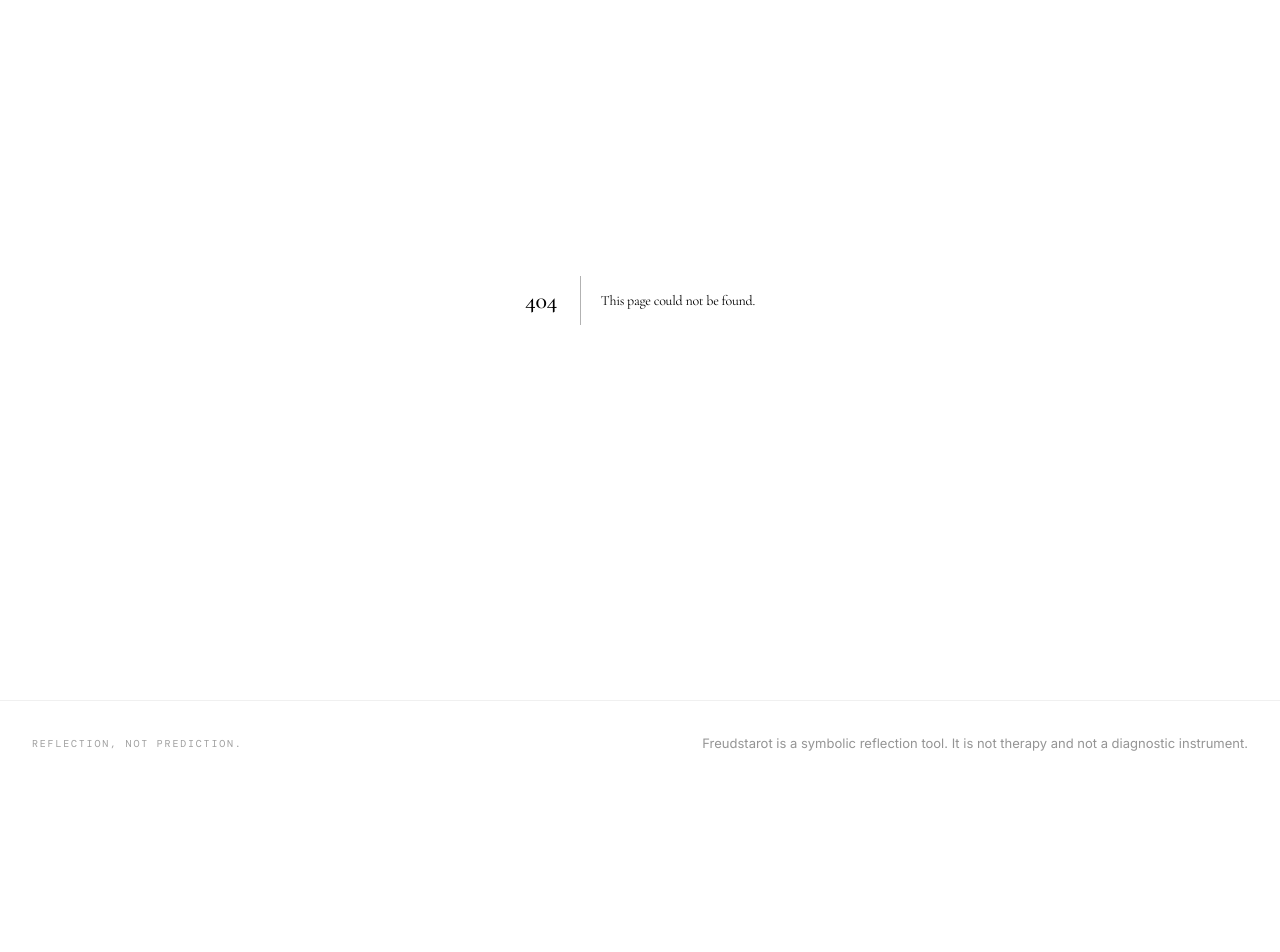
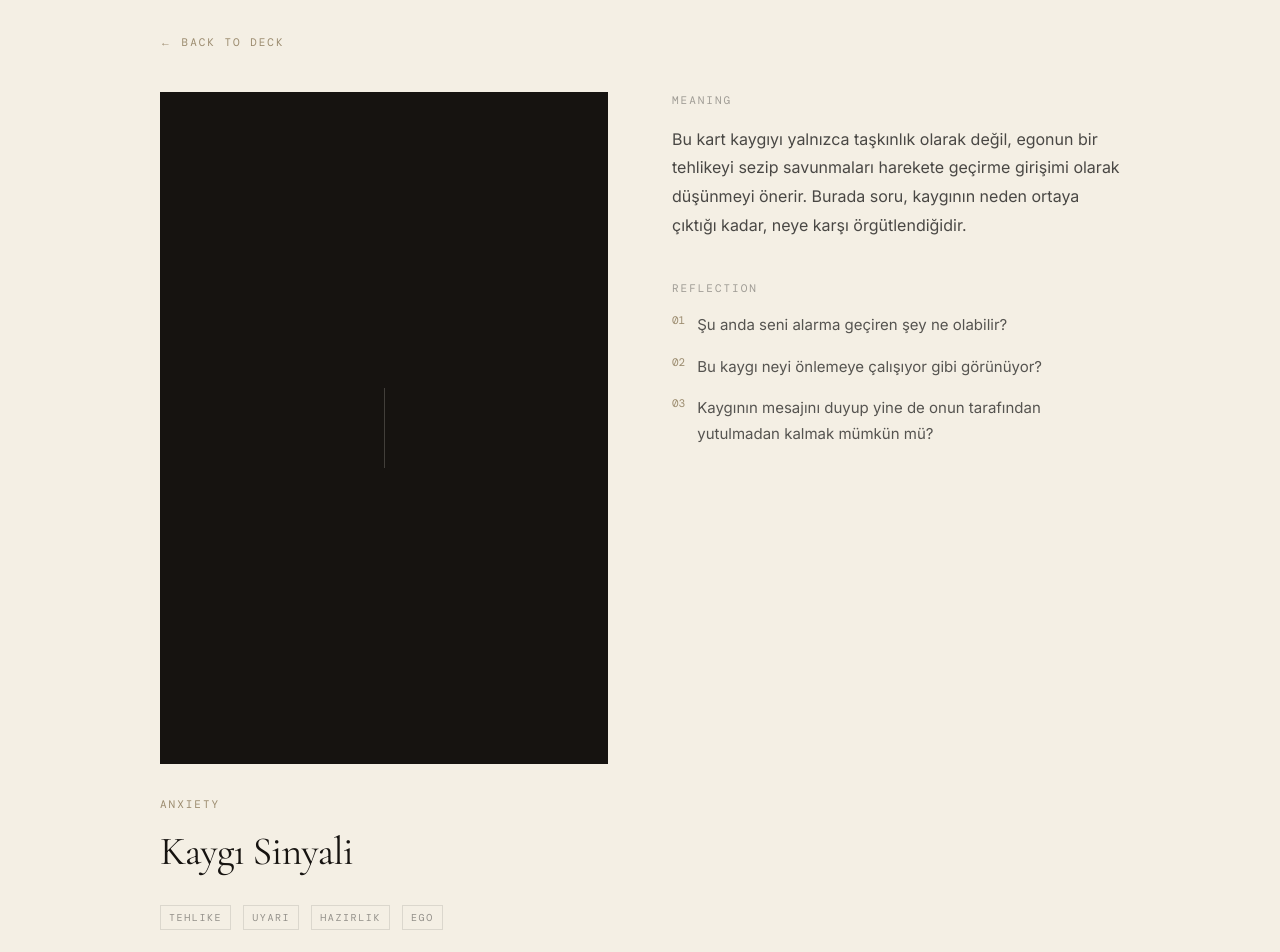
Before and after one commit to selaleakirmak-cmyk/freuds, a Next.js app: page /deck/anxiety-signal in a window 1280 px wide. Before the commit this address had no page. Shown: the part 100-1052 px from the top of the page. Before the commit the page ends 886 px from the top, so only its background shows below. Built offline with nearby package versions, Linux system fonts and the light colour scheme; a web font is replaced by a local one.

Commit message:
Add card detail page

```diff
--- /dev/null
+++ b/app/deck/[cardId]/page.tsx
@@ -0,0 +1,54 @@
+import { notFound } from "next/navigation";
+import Link from "next/link";
+import { cards } from "@/lib/data/cards";
+
+export default async function CardPage({ params }: { params: Promise<{ cardId: string }> }) {
+  const { cardId } = await params;
+  const card = cards.find((c) => c.slug === cardId);
+
+  if (!card) notFound();
+
+  return (
+    <div className="mx-auto max-w-5xl px-6 pt-32 pb-20 md:px-8">
+      <Link href="/deck" className="font-mono text-[11px] uppercase tracking-[0.18em] text-[#9B8B6E] hover:text-[#161310]">
+        ← Back to deck
+      </Link>
+
+      <div className="mt-10 grid gap-16 md:grid-cols-2">
+        <div>
+          <div className="mb-8 flex aspect-[2/3] items-center justify-center bg-[#161310]">
+            <div className="h-20 w-px bg-[#F4EFE4]/20" />
+          </div>
+          <p className="font-mono text-[11px] uppercase tracking-[0.18em] text-[#9B8B6E]">{card.category}</p>
+          <h1 className="mt-2 font-serif text-[40px] text-[#161310]">{card.title}</h1>
+          <div className="mt-6 flex flex-wrap gap-3">
+            {card.keywords.map((k) => (
+              <span key={k} className="border border-black/10 px-2 py-1 font-mono text-[10px] uppercase tracking-[0.16em] text-black/40">
+                {k}
+              </span>
+            ))}
+          </div>
+        </div>
+
+        <div className="space-y-10">
+          <div>
+            <p className="font-mono text-[11px] uppercase tracking-[0.18em] text-black/35">Meaning</p>
+            <p className="mt-4 text-[16px] leading-[1.8] text-black/70">{card.meaning}</p>
+          </div>
+
+          <div>
+            <p className="font-mono text-[11px] uppercase tracking-[0.18em] text-black/35">Reflection</p>
+            <ol className="mt-4 space-y-4">
+              {card.reflectionQuestions.map((q, i) => (
+                <li key={i} className="flex gap-3">
+                  <span className="font-mono text-[11px] text-[#9B8B6E]">{String(i + 1).padStart(2, "0")}</span>
+                  <p className="text-[15px] leading-[1.7] text-black/65">{q}</p>
+                </li>
+              ))}
+            </ol>
+          </div>
+        </div>
+      </div>
+    </div>
+  );
+}
```
